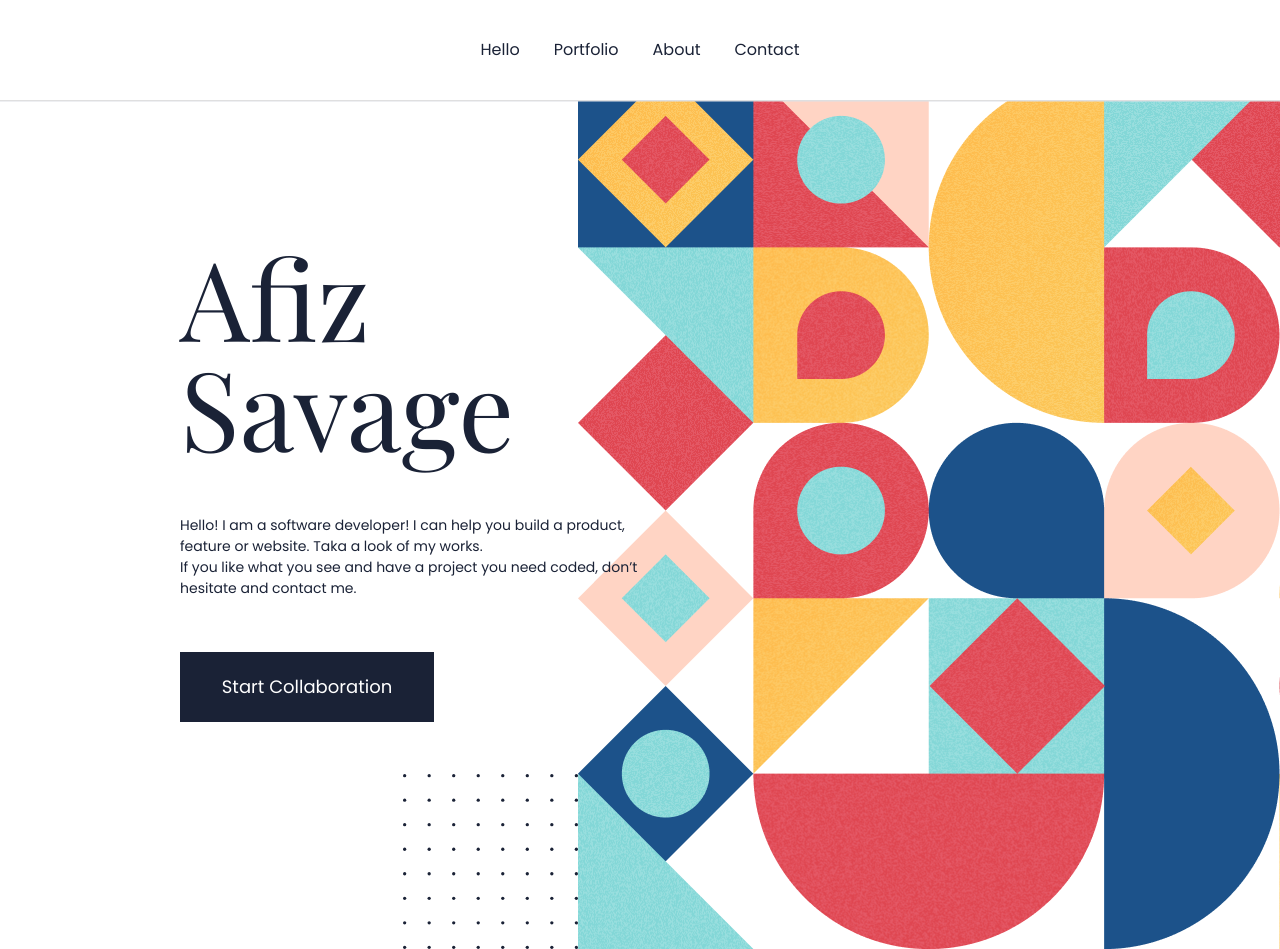
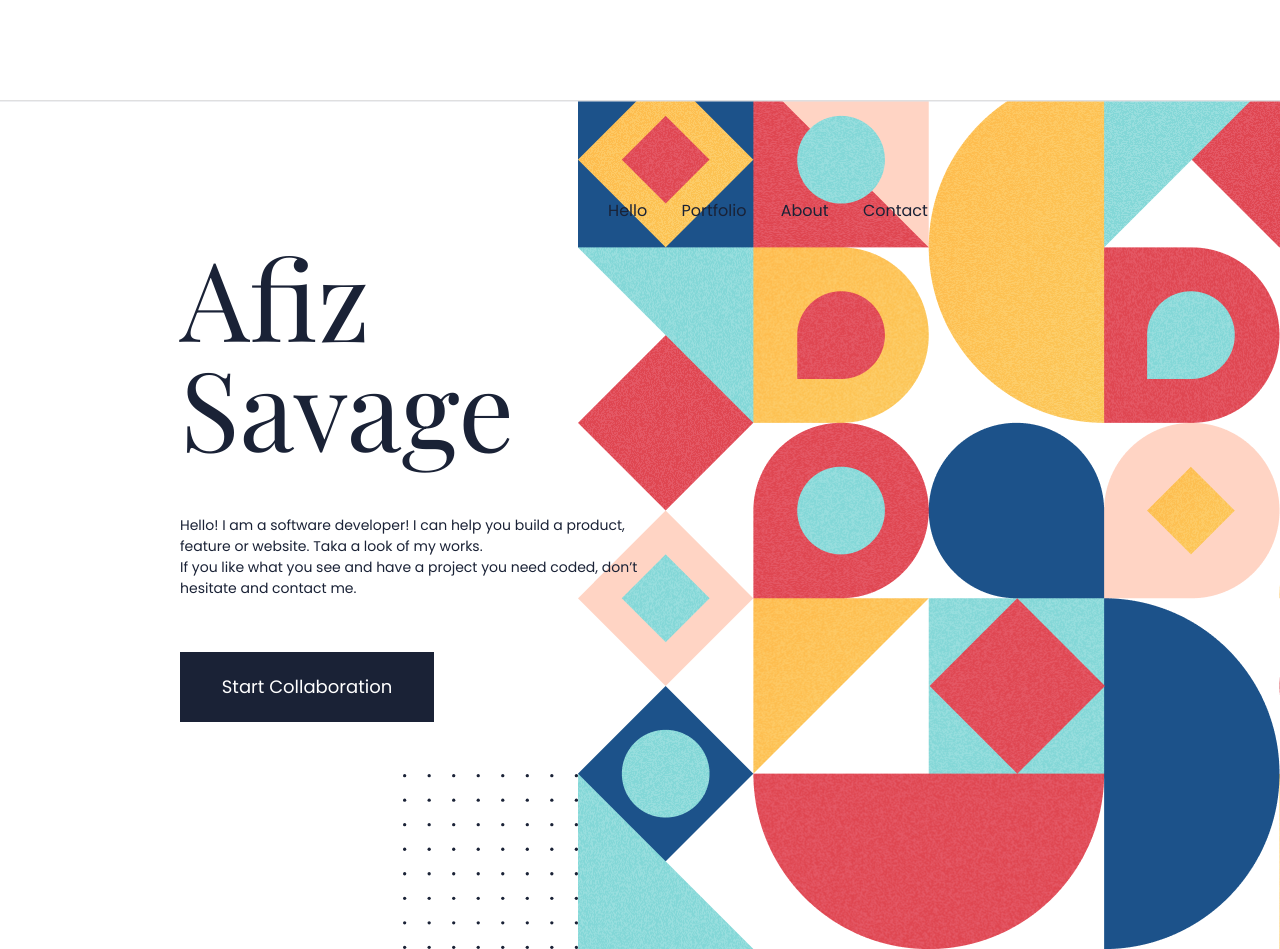
Before and after one commit to afizsavage/portfolio, a plain HTML site: page index.html in a window 1280 px wide. Shown: the top 949 px of the page. Drawn offline with nearby package versions, Linux system fonts and the light colour scheme; files whose address does not match are found by name.

Commit message:
Change the position of the menu list

```diff
--- a/index.html
+++ b/index.html
@@ -28,6 +28,7 @@
       href="https://fonts.googleapis.com/css2?family=Playfair+Display&family=Poppins&display=swap"
       rel="stylesheet"
     />
+
     <!-- Global site tag (gtag.js) - Google Analytics -->
     <title>Portfolio | Home page</title>
   </head>
@@ -42,7 +43,7 @@
           height="14"
         />
         <div class="menu">
-          <ul>
+          <ul class="menu-list">
             <li><a href="#timeline">Hello</a></li>
             <li><a href="#projects">Portfolio</a></li>
             <li><a href="#about-me">About</a></li>
--- a/style.css
+++ b/style.css
@@ -218,6 +218,10 @@ main > section p {
   font-family: "Poppins", sans-serif;
   display: flex;
   flex-direction: column;
+}
+
+.menu-list li {
+  margin-top: 1rem;
 }
 
 .card ul {
@@ -1026,3 +1030,10 @@ input {
     background-image: url(./assets/ic_download.svg);
   }
 }
+
+.menu-list {
+  position: relative;
+  left: 8rem;
+  top: 10rem;
+  font-family: Poppins, sans-serif;
+}
```
Also changed, not shown: javascript/index.js (line endings or trailing spaces).
